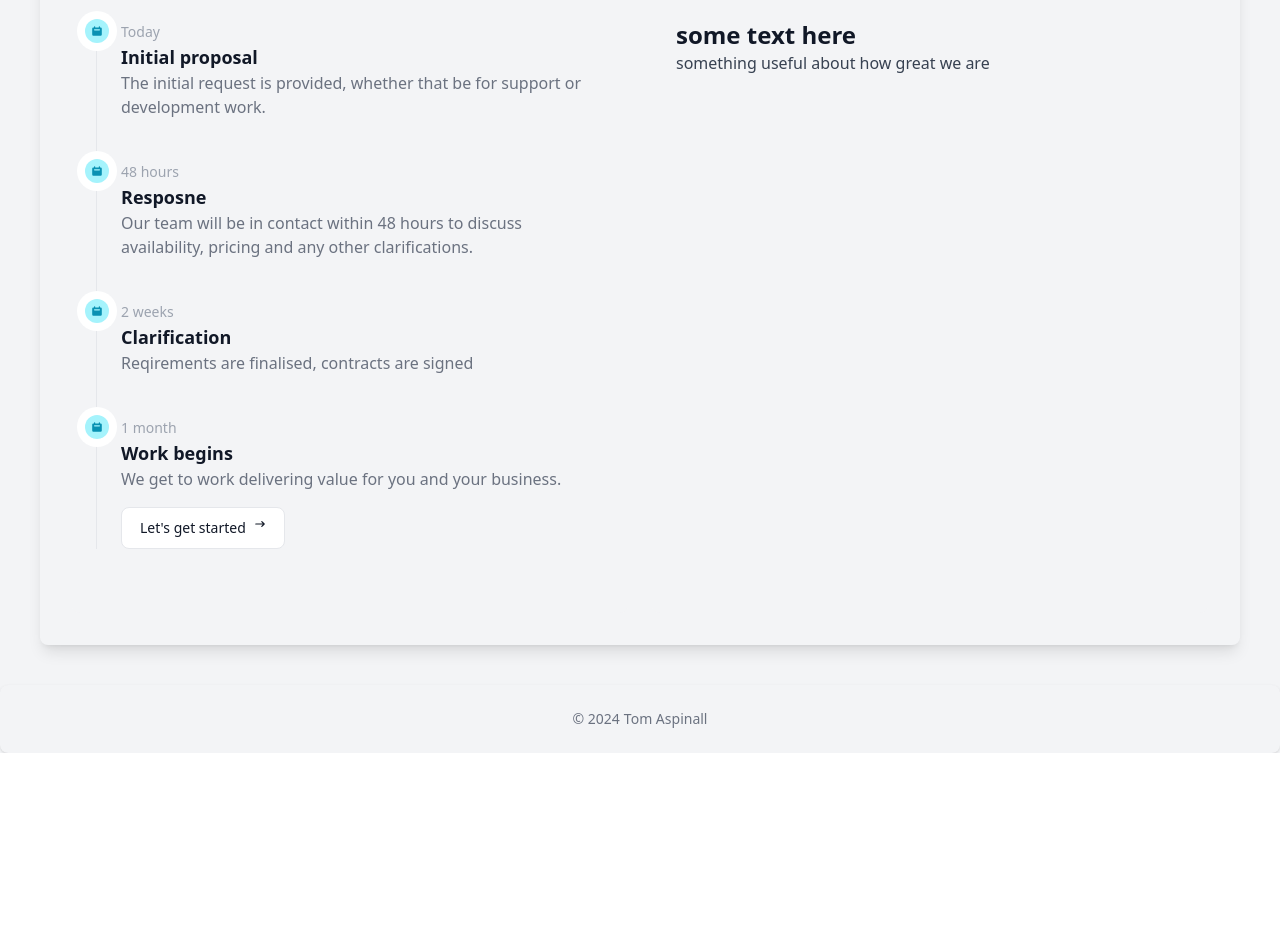
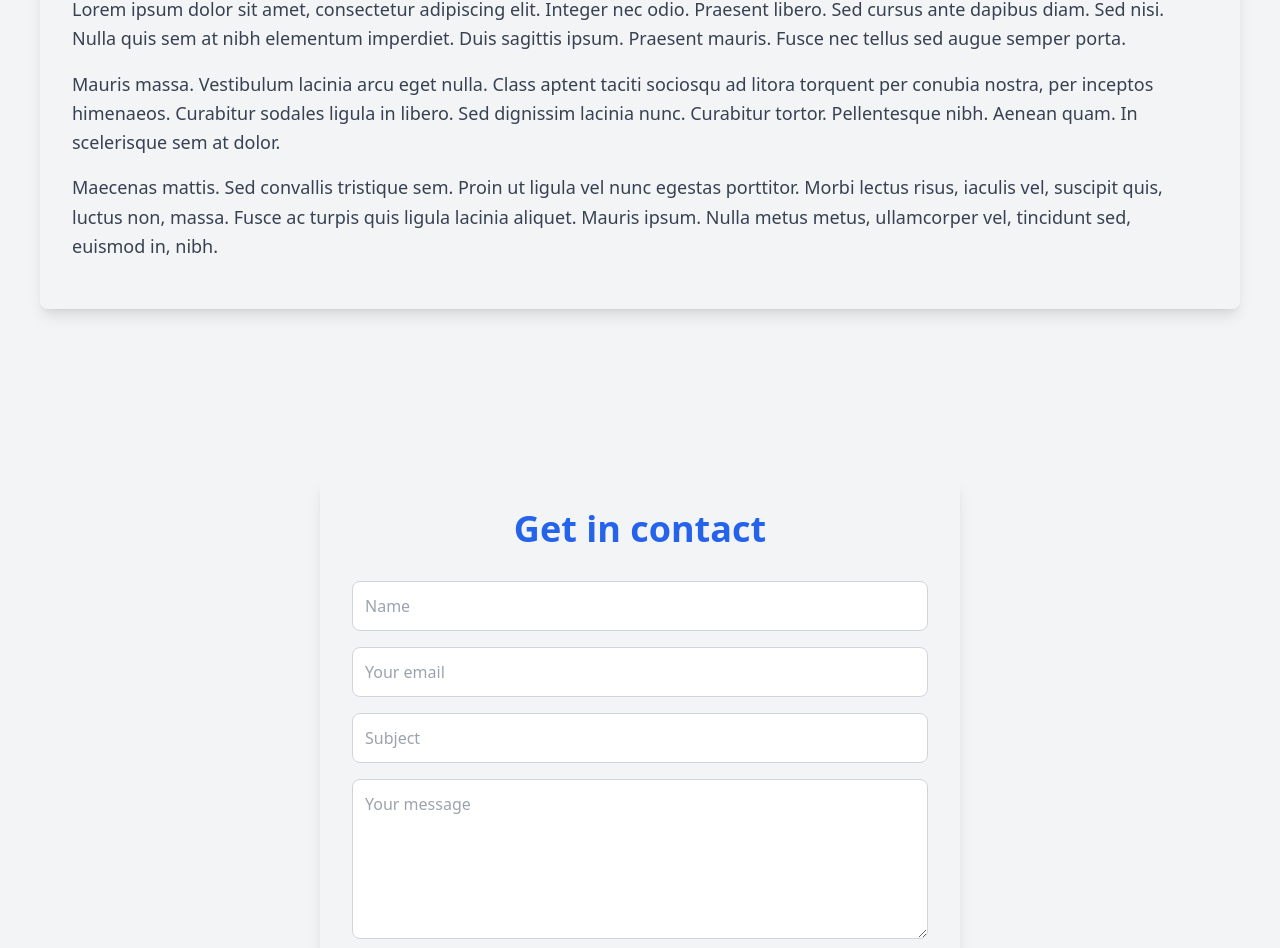
Before and after one commit to TomA115/AspyNet, a React (Vite) app: page / in a window 1280 px wide. Shown: the part 1849-2797 px from the top of the page. Before the commit the page ends 2602 px from the top, so only its background shows below. Built offline with nearby package versions, Linux system fonts and the light colour scheme.

Commit message:
Further updates

```diff
--- a/package.json
+++ b/package.json
@@ -14,6 +14,7 @@
     "typecheck": "tsc --noEmit"
   },
   "dependencies": {
+    "@azure/communication-email": "^1.0.0",
     "flowbite-react": "^0.8.0",
     "next": "^15.1.6",
     "react": "^18.2.0",
--- a/src/Components/Layout/NavBar/Navbar.tsx
+++ b/src/Components/Layout/NavBar/Navbar.tsx
@@ -7,11 +7,13 @@ export default function AppNavbar() {
         <span className="self-center whitespace-nowrap text-4xl font-semibold  text-blue-600">TomAspinall.uk</span>
       </Navbar.Brand>
       <Navbar.Toggle />
+      {/*
       <Navbar.Collapse>
         <Navbar.Link href="#" className="dark:text-blue-600 hover:text-blue-600 dark:hover:text-blue-600">Home</Navbar.Link>
         <Navbar.Link href="#" className="dark:text-blue-600 hover:text-black dark:hover:text-black">About</Navbar.Link>
         <Navbar.Link href="#" className="dark:text-blue-600 hover:text-black dark:hover:text-blue-600">Contact</Navbar.Link>
       </Navbar.Collapse>
+      */}
     </Navbar>
   );
 }
--- a/src/Components/Pages/HomePage/App.tsx
+++ b/src/Components/Pages/HomePage/App.tsx
@@ -1,8 +1,9 @@
 import AppNavbar from "../../Layout/NavBar/Navbar";
 import { SiteFooter } from "../../Layout/Footer/Footer";
 import FlatCard from "../../UI/Card";
-import { AppTimeline } from "../../UI/Timeline";
 import { Flowbite } from "flowbite-react";
+import ImageLink from "../../UI/ImageLink";
+import ContactForm from "../../UI/ContactForm";
 
 
 function App() {
@@ -49,16 +50,32 @@ function App() {
 
         <section className="p-8 rounded-lg shadow-lg mt-32 m-10">
 
-          {/* Title */}
-          <h1 className="text-4xl font-extrabold text-center mb-8 text-blue-600">About me</h1>
+        {/* Title */}
+        <h1 className="text-4xl font-extrabold text-center mb-8 text-blue-600">About me</h1>
+          {/* Paragraphs */}
+          <div className="text-lg text-gray-700 leading-relaxed">
+            <p className="mb-4">Lorem ipsum dolor sit amet, consectetur adipiscing elit. Integer nec odio. Praesent libero. Sed cursus ante dapibus diam. Sed nisi. Nulla quis sem at nibh elementum imperdiet. Duis sagittis ipsum. Praesent mauris. Fusce nec tellus sed augue semper porta.</p>
+            <p className="mb-4">Mauris massa. Vestibulum lacinia arcu eget nulla. Class aptent taciti sociosqu ad litora torquent per conubia nostra, per inceptos himenaeos. Curabitur sodales ligula in libero. Sed dignissim lacinia nunc. Curabitur tortor. Pellentesque nibh. Aenean quam. In scelerisque sem at dolor.</p>
+            <p className="mb-4">Maecenas mattis. Sed convallis tristique sem. Proin ut ligula vel nunc egestas porttitor. Morbi lectus risus, iaculis vel, suscipit quis, luctus non, massa. Fusce ac turpis quis ligula lacinia aliquet. Mauris ipsum. Nulla metus metus, ullamcorper vel, tincidunt sed, euismod in, nibh.</p>
+          </div>
+        </section>
 
-          <div className="grid grid-cols-1 md:grid-cols-2 gap-6">
-            <div className="p-6 bg-gray-100 dark:bg-gray-800 rounded-lg">
-              <AppTimeline />
+        <section className="mt-32 w-screen">
+          {/* Contact form */}
+          <ContactForm/>
+        </section>
+
+        {/* Icons Section */}
+        <section className="flex justify-center mt-10">
+          <div className="flex space-x-10">
+            <div className="flex flex-col items-center">
+              <ImageLink imageUrl="cancer-research.png" linkUrl="https://www.cancerresearchuk.org/" altText="cancer research logo"/>
             </div>
-            <div className="p-6 bg-gray-100 dark:bg-gray-800 rounded-lg">
-              <h2 className="text-2xl font-bold">some text here</h2>
-              <p className="text-gray-700 dark:text-gray-300">something useful about how great we are</p>
+            <div className="flex flex-col items-center">
+              <ImageLink imageUrl="kidney-research.png" linkUrl="https://www.kidneyresearchuk.org/support/" altText="kidney research logo"/>
+            </div>
+            <div className="flex flex-col items-center">
+              <ImageLink imageUrl="claire-house.png" linkUrl="https://www.clairehouse.org.uk/donate/" altText="claire house logo"/>
             </div>
           </div>
         </section>
--- /dev/null
+++ b/src/Components/Service/EmailService.tsx
@@ -0,0 +1,46 @@
+export interface AboutContent {
+    aboutTextId: number;
+    aboutPageText: string;
+  }
+
+export interface ContactResponse{
+  ContactResponseText:string;
+  name:string;
+  Subject:string;
+  EmailAddress:string;
+}
+
+
+
+
+export const postContactForm = async (form: ContactResponse): Promise<void> => {
+  const {EmailClient} = require("@azure/communication-email");
+  const connectionString = process.env.REACT_APP_AZURE_EMAIL_CONNECTION_STRING;
+  const client = new EmailClient(connectionString);
+  try {
+    let formToSend: ContactResponse = {
+      ContactResponseText: form.ContactResponseText,
+      Subject: "Sent from " + form.name + " at " + form.EmailAddress + " " + form.Subject,
+      EmailAddress: form.EmailAddress,
+      name: form.name
+    };
+
+    console.log('Form data being sent:', formToSend);
+    const message = {
+      senderAddress:"DoNotReply@379d5ed1-5188-4984-bde3-02c31707bf3c.azurecomm.net",
+      content:{
+        subject: formToSend.Subject,
+        plainText: formToSend.ContactResponseText,
+      },
+      recipients:{
+        to:[{address:"thomasaspy1@gmail.com"}]
+      },
+    }
+
+    const poller = await client.beginSend(message);
+    await poller.pollUntilDone();
+
+  } catch (error) {
+      console.log("Error sending email",error);
+}
+};
--- /dev/null
+++ b/src/Components/UI/ContactForm.tsx
@@ -0,0 +1,121 @@
+import React, { useState } from 'react';
+import { ContactResponse, postContactForm } from "../Service/EmailService";
+
+interface ContactFormProps {
+  form: {
+    name: string;
+    EmailAddress: string;
+    Subject: string;
+    ContactResponseText: string;
+  };
+  handleInputChange: (event: React.ChangeEvent<HTMLInputElement>) => void;
+  handleTextAreaChange: (event: React.ChangeEvent<HTMLTextAreaElement>) => void;
+  HandleFormSubmit: (event: React.FormEvent<HTMLFormElement>) => void;
+  buttonText: string;
+}
+
+const ContactForm: React.FC<ContactFormProps> = ({ form, handleInputChange, handleTextAreaChange, HandleFormSubmit, buttonText }) => {
+  return (
+    <form className=" mx-auto p-8 bg-gray-100 rounded-lg shadow-lg w-1/2" onSubmit={HandleFormSubmit}>
+      <h1 className="text-4xl font-extrabold text-center mb-8 text-blue-600">Get in contact</h1>
+      <div className="mb-4">
+        <input
+          id="name"
+          name="name"
+          type="text"
+          className="w-full p-3 border border-gray-300 rounded-lg focus:outline-none focus:ring-2 focus:ring-blue-600"
+          placeholder="Name"
+          value={form.name}
+          required
+          onChange={handleInputChange}
+        />
+      </div>
+      <div className="mb-4">
+        <input
+          id="EmailAddress"
+          name="EmailAddress"
+          type="email"
+          className="w-full p-3 border border-gray-300 rounded-lg focus:outline-none focus:ring-2 focus:ring-blue-600"
+          placeholder="Your email"
+          value={form.EmailAddress}
+          required
+          onChange={handleInputChange}
+        />
+      </div>
+      <div className="mb-4">
+        <input
+          id="Subject"
+          name="Subject"
+          type="text"
+          className="w-full p-3 border border-gray-300 rounded-lg focus:outline-none focus:ring-2 focus:ring-blue-600"
+          placeholder="Subject"
+          value={form.Subject}
+          required
+          onChange={handleInputChange}
+        />
+      </div>
+    <div className="mb-6">
+      <textarea
+        id="ContactResponseText"
+        name="ContactResponseText"
+        className="w-full p-3 border border-gray-300 rounded-lg focus:outline-none focus:ring-2 focus:ring-blue-600 h-40"
+        placeholder="Your message"
+        value={form.ContactResponseText}
+        required
+        onChange={handleTextAreaChange}
+      />
+    </div>
+      <button type="submit" className="w-full py-3 bg-blue-600 text-white font-bold rounded-lg hover:bg-blue-700 focus:outline-none focus:ring-2 focus:ring-blue-600">
+        {buttonText}
+      </button>
+    </form>
+  );
+};
+
+const ContactFormContainer: React.FC = () => {
+  const initialFormValues = {
+    ContactResponseText: '',
+    name: '',
+    Subject: '',
+    EmailAddress: ''
+  };
+
+  const [form, setForm] = useState<ContactResponse>(initialFormValues);
+  const [buttonText, setButtonText] = useState('Submit');
+
+  const handleInputChange = (e: React.ChangeEvent<HTMLInputElement>) => {
+    const { name, value } = e.target;
+    setForm(prevForm => ({ ...prevForm, [name]: value }));
+  };
+
+  const handleTextAreaChange = (e: React.ChangeEvent<HTMLTextAreaElement>) => {
+    const { name, value } = e.target;
+    setForm(prevForm => ({ ...prevForm, [name]: value }));
+  };
+
+  const HandleFormSubmit = async (e: React.FormEvent<HTMLFormElement>) => {
+    e.preventDefault();
+    try {
+      setButtonText('Sending....');
+      await postContactForm(form);
+      alert("Message sent successfully");
+      setForm(initialFormValues);
+      setButtonText('Submit');
+    } catch {
+      alert("Failed to send email, please try again or email me directly at thomasaspy1@gmail.com");
+      setButtonText('Submit');
+    }
+  };
+
+  return (
+    <ContactForm
+      form={form}
+      handleInputChange={handleInputChange}
+      handleTextAreaChange={handleTextAreaChange}
+      HandleFormSubmit={HandleFormSubmit}
+      buttonText={buttonText}
+    />
+  );
+};
+
+export default ContactFormContainer;
--- /dev/null
+++ b/src/Components/UI/ImageLink.tsx
@@ -0,0 +1,17 @@
+import React from 'react';
+
+interface ImageLinkProps {
+  imageUrl: string;
+  linkUrl: string;
+  altText: string;
+}
+
+const ImageLink: React.FC<ImageLinkProps> = ({ imageUrl, linkUrl, altText }) => {
+  return (
+    <a href={linkUrl} target="_blank" rel="noopener noreferrer">
+      <img src={imageUrl} alt={altText} className="flex h-12 w-auto" />
+    </a>
+  );
+};
+
+export default ImageLink;
```
Also changed, not shown: 1 other file (tests, documents, lock files or other folders).
